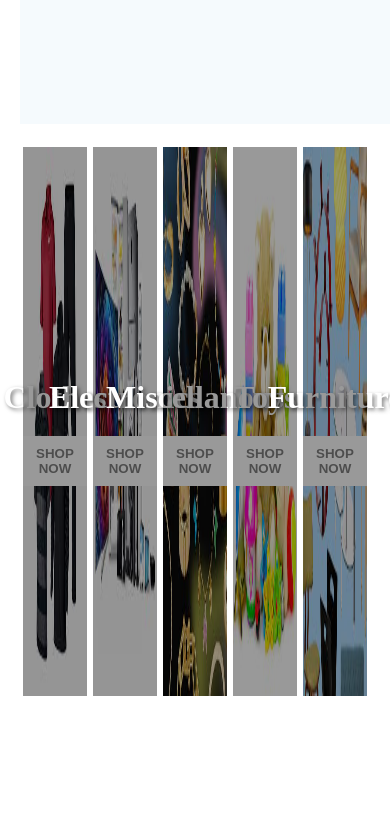
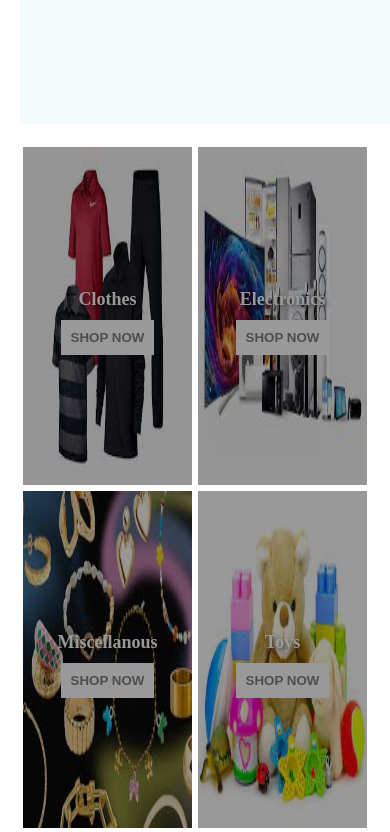
Before and after one commit to Droudou1/Shop, a React (Vite) app in the folder shop/: page / in a window 390 px wide. Shown: the part 820-1652 px from the top of the page. Built offline with nearby package versions, Linux system fonts and the light colour scheme.

Commit message:
responsive-categories

```diff
--- a/shop/src/App.css
+++ b/shop/src/App.css
@@ -21,7 +21,7 @@ body{
 }
 .categories-container{
   display:grid;
-  grid-template-columns: repeat(5, 1fr);
+  grid-template-columns: repeat(5,1fr);
   padding: 20px;
   justify-content: space-between;
   margin-bottom: 400px;
@@ -183,3 +183,24 @@ body{
   left: 50%;
   transform:translate(-50%,-50%);
 }
+
+
+
+@media screen and (max-width: 768px) {
+  .categories-container {
+    grid-template-columns: repeat(2, 1fr);
+  }
+
+  .categ-container {
+    height: 40vh;
+  }
+
+  .categ-title {
+    font-size: 18px;
+    margin-bottom: 10px;
+  }
+  body {
+    margin-right: 0;
+    overflow-x:hidden;
+  }
+}
```
